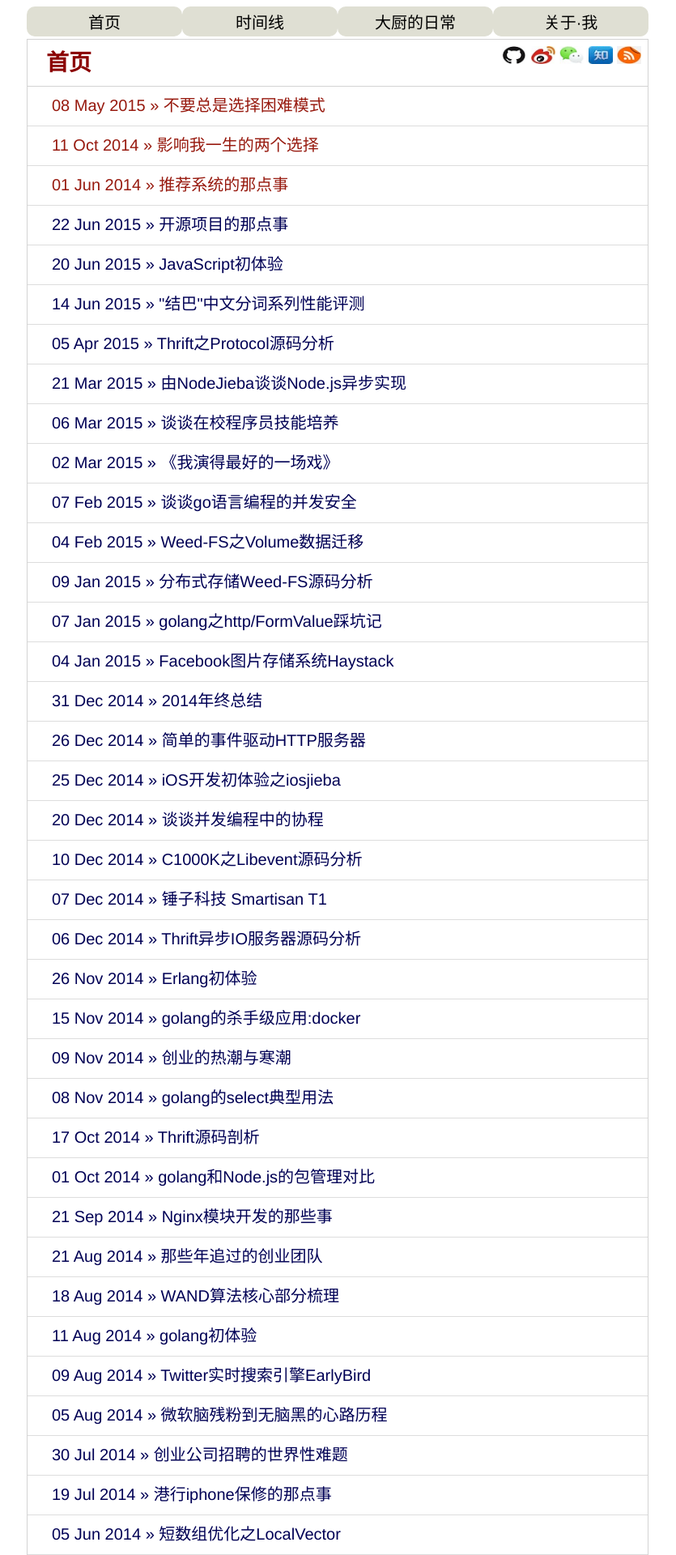
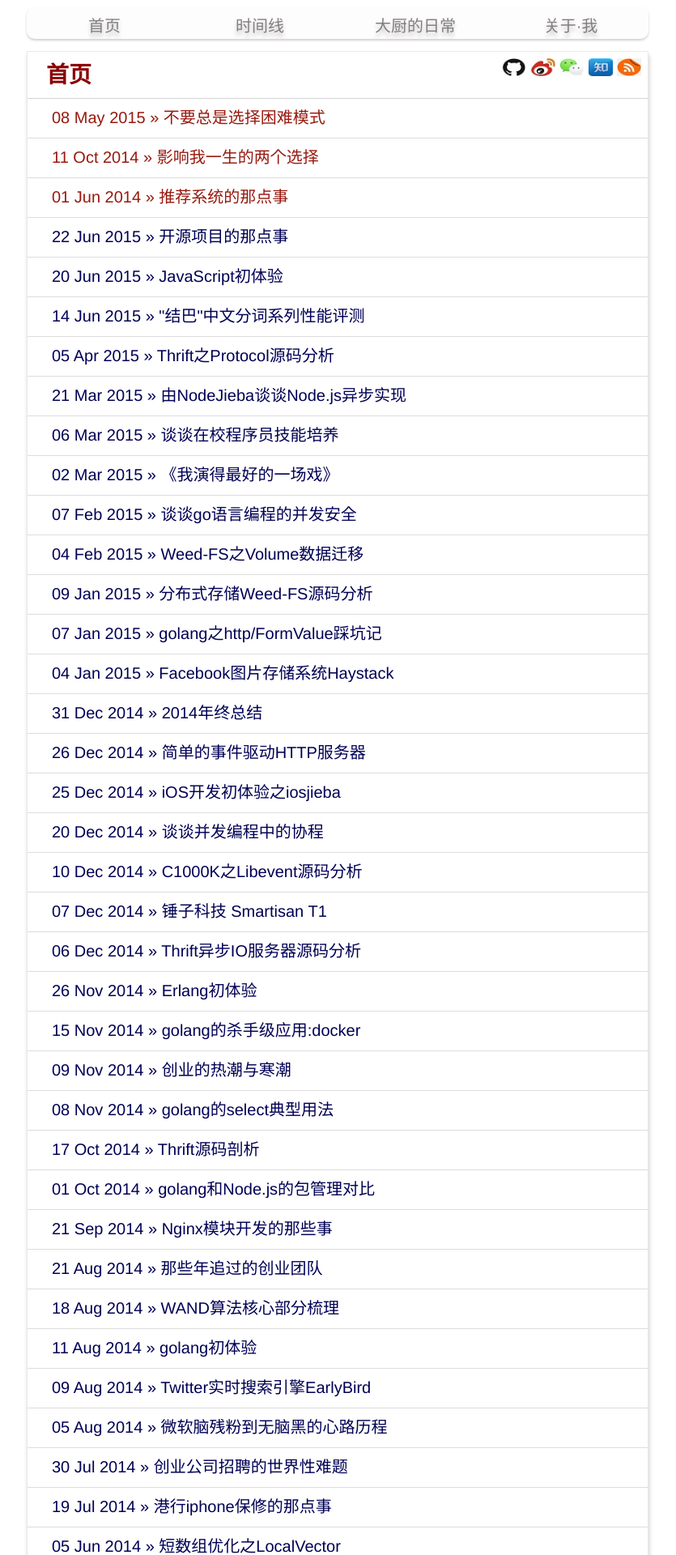
Before and after one commit to yanyiwu/blog, a Jekyll site: the page built from index.html, in a window 1280 px wide. Shown: the top 1920 px of the page at 81% size, without its empty margins (223-1058 px from the left). Built offline with Jekyll 4.4.1, drawn with Linux system fonts in a browser that asks for light colours; Markdown is read by kramdown in place of the engine named in the settings; comment, search, counter and statistics services are not loaded.

Commit message:
update css

```diff
--- a/css/style.css
+++ b/css/style.css
@@ -9,7 +9,9 @@ body {
 .blog_index {
     padding: 0;
     line-height: 150%;
-    border: 1px solid LightGrey;
+    border: 1px solid rgb(235, 232, 232);
+    margin-top: 15px;
+    box-shadow: 1px 5px 5px rgb(213, 207, 207);
 }
 
 .blog_post {
@@ -217,17 +219,19 @@ nav ul {
 	margin:0;
 	padding:0;
 	list-style:none;
+    border-radius: 10px;
+    background-color: rgba(240, 240, 245, 0.13);
+    box-shadow: 0px 2px 3px rgb(213, 207, 207);
 }
 nav li {
     float:left;
 	width:25%;
-	padding:4px 0;
+	padding:8px 0;
 	margin:0;
 	text-align:center;
-    border-radius: 10px;
-	background-color: rgb(223, 223, 211);
-	border:0.5% solid #CCC;
     cursor: pointer;
+    text-shadow: 0px 5px 5px rgb(200, 194, 194);
+    color: rgb(130, 127, 127);
 }
 nav li:hover{
 	background-color:#CCC;
```
